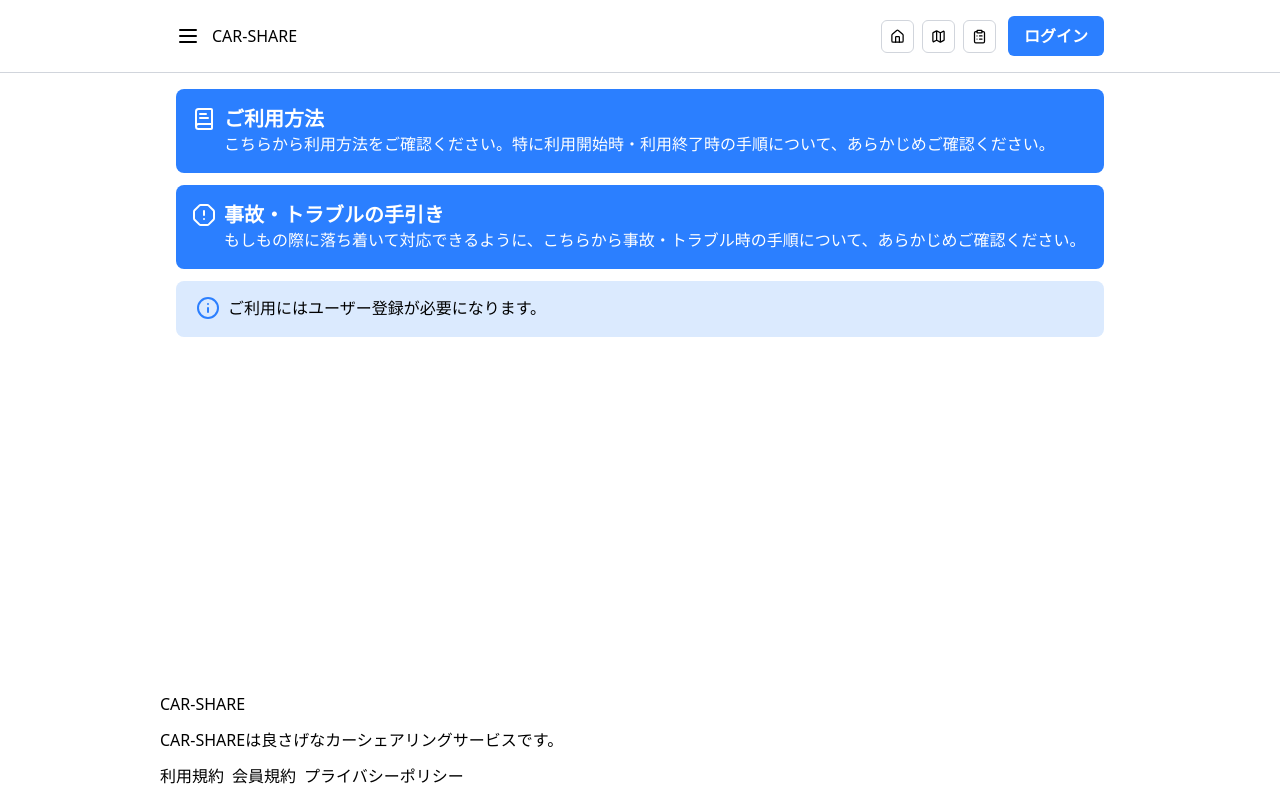
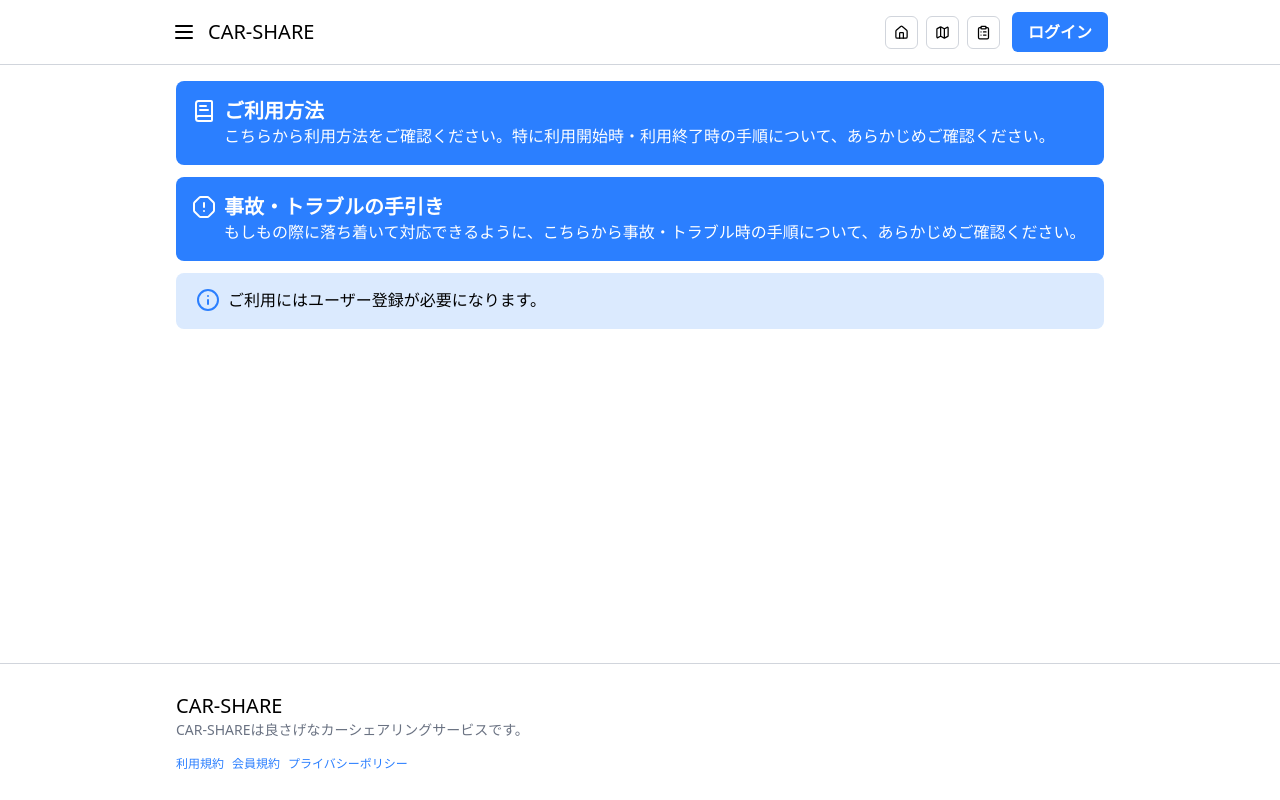
Before and after one commit to cordelia-sixth/carshare-clone, a Next.js app: page / in a window 1280 px wide. Built offline with nearby package versions, Linux system fonts and the light colour scheme.

Commit message:
change footer design

```diff
--- a/src/components/footer.tsx
+++ b/src/components/footer.tsx
@@ -5,11 +5,15 @@ import Link from 'next/link';
  */
 export const Footer = () => {
   return (
-    <footer className="">
-      <div className="m-auto max-w-[960px] space-y-3 py-3">
-        <h1>CAR-SHARE</h1>
-        <p>CAR-SHAREは良さげなカーシェアリングサービスです。</p>
-        <ul className="flex gap-2">
+    <footer className="border-t-1 border-gray-300">
+      <div className="m-auto max-w-[960px] space-y-4 px-4 py-7">
+        <div>
+          <h1 className="text-xl">CAR-SHARE</h1>
+          <p className="text-sm text-gray-500">
+            CAR-SHAREは良さげなカーシェアリングサービスです。
+          </p>
+        </div>
+        <ul className="flex gap-2 text-xs text-blue-500">
           <li>
             <Link href="#">利用規約</Link>
           </li>
--- a/src/components/header.tsx
+++ b/src/components/header.tsx
@@ -7,10 +7,10 @@ import { PCMenu } from './menu/pc-menu';
 export const Header = () => {
   return (
     <header className="border-b-1 border-gray-300">
-      <div className="m-auto flex max-w-[960px] justify-between p-4">
+      <div className="m-auto flex max-w-[960px] justify-between p-3">
         <div className="flex items-center gap-3">
           <Menu />
-          <h1>CAR-SHARE</h1>
+          <h1 className="text-xl">CAR-SHARE</h1>
         </div>
         <PCMenu />
       </div>
```
